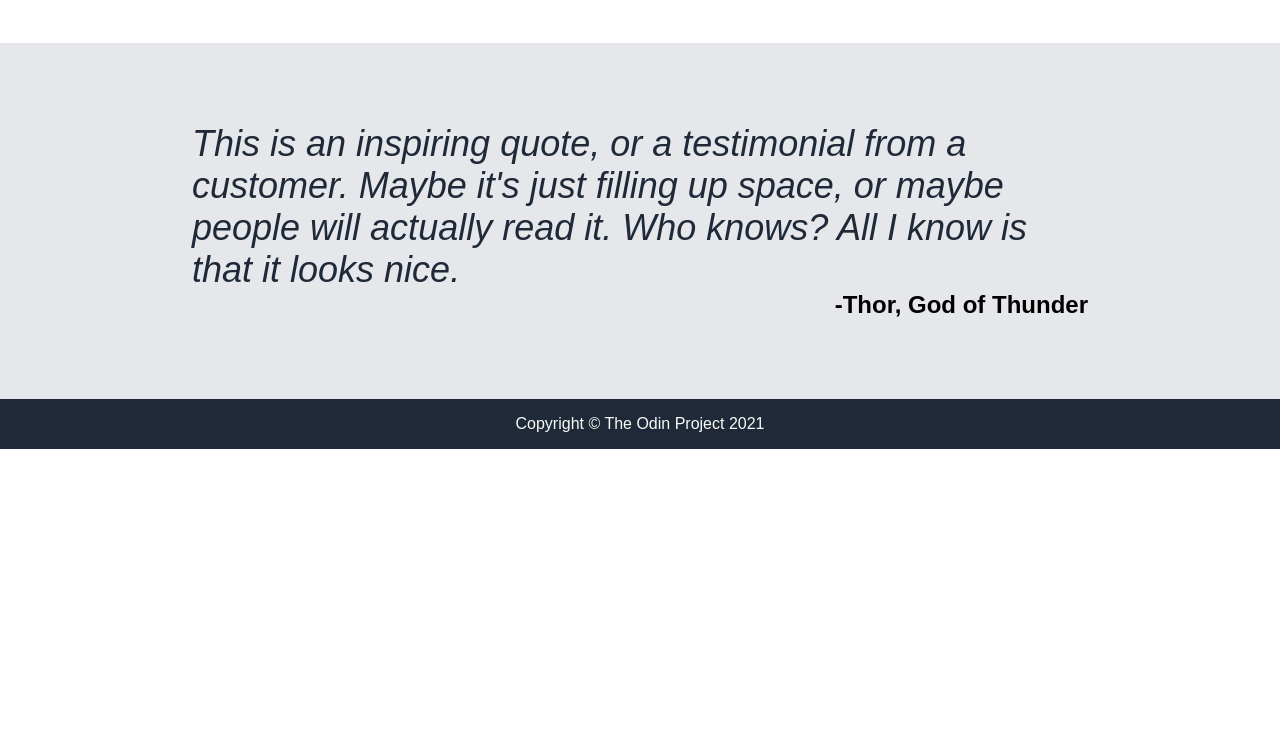
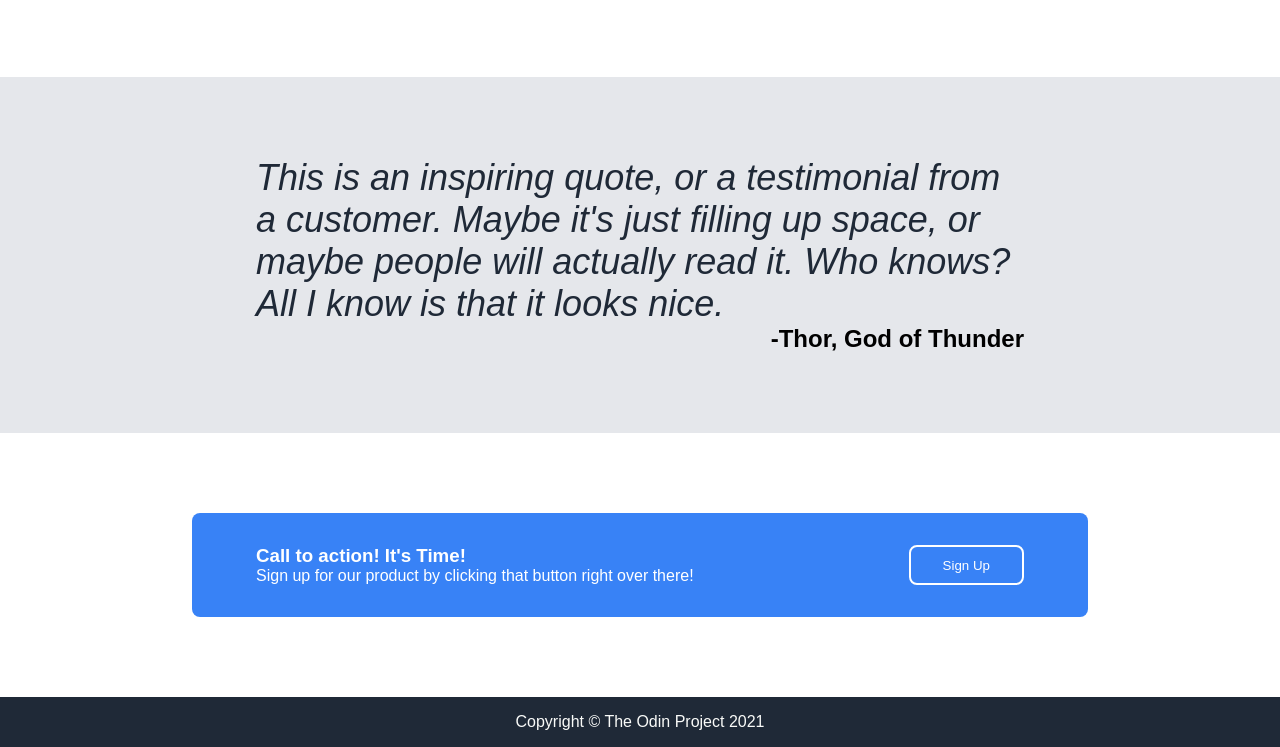
Before and after one commit to kbui1805/odin-landing-page, a plain HTML site: page index.html in a window 1280 px wide. Shown: the part 874-1621 px from the top of the page. Before the commit the page ends 1323 px from the top, so only its background shows below. Drawn offline with Linux system fonts and the light colour scheme.

Commit message:
add page mark up and style

```diff
--- a/index.html
+++ b/index.html
@@ -58,7 +58,15 @@
             <p class="quote-author">-Thor, God of Thunder</p>
         </section>
 
-        <section></section>
+        <section class="ad-container">
+            <div class="ad-box">
+                <div class="ad-content">
+                    <h3>Call to action! It's Time!</h3>
+                    <p>Sign up for our product by clicking that button right over there!</p>
+                </div>
+                <button class="ad-cta-button">Sign Up</button>
+            </div>
+        </section>
     </main>
     <footer>
         <div>Copyright &copy The Odin Project 2021</div>
--- a/styles/landing-page.css
+++ b/styles/landing-page.css
@@ -54,7 +54,7 @@ body {
 header,
 footer {
     width: 100vw;
-    height: 50px;
+    /* height: 50px; */
     flex: 0 1 auto;
     background-color: var(--dark-bg-color);
 }
@@ -149,7 +149,7 @@ main {
     flex-flow: column nowrap;
     justify-content: space-around;
     align-items: center;
-    padding: 48px 15vw 80px 15vw;
+    padding: 48px 20vw 80px 20vw;
     gap: 48px;
 }
 
@@ -195,7 +195,7 @@ main {
 .quote-container {
     display: flex;
     background-color: var(--quote-bg-color);
-    padding: 80px 15vw;
+    padding: 80px 20vw;
     flex-flow: column nowrap;
     align-items: stretch;
 }
@@ -219,6 +219,47 @@ main {
     font-size: 24px;
 }
 
+.ad-container {
+    display: flex;
+    flex-flow: row nowrap;
+    padding: 80px 15vw;
+    align-items: center;
+    /* background-color: var(--button-bg-color); */
+    justify-content: center;
+}
+
+.ad-box {
+    display: flex;
+    flex: 1;
+    flex-flow: row nowrap;
+    background-color: var(--button-bg-color);
+    padding: 32px 5vw;
+    border-radius: 8px;
+    border-width: 0px;
+}
+
+.ad-content {
+    display: flex;
+    flex-flow: column nowrap;
+    flex: 1 1 0;
+
+}
+
+.ad-content h3,
+.ad-content p {
+    margin: 0;
+    color: white;
+}
+
+.ad-cta-button {
+    flex: 0 0 auto;
+    padding: 4px 32px;
+    border-radius: 8px;
+    border: 2px solid white;
+    background-color: var(--button-bg-color);
+    color: white;
+}
+
 footer {
     display: flex;
     color: var(--h1-color);
```
